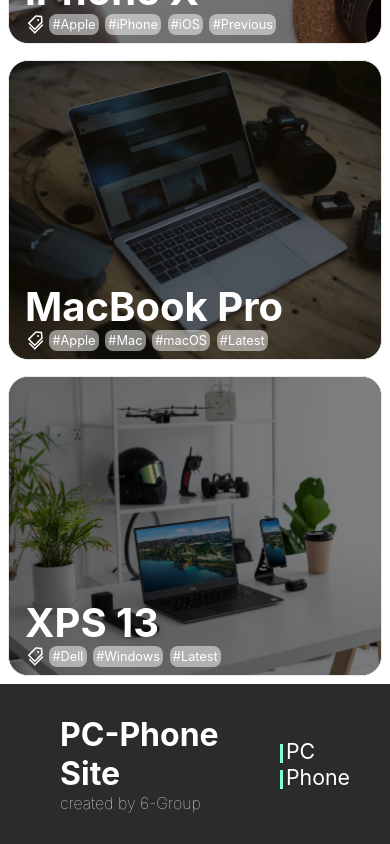
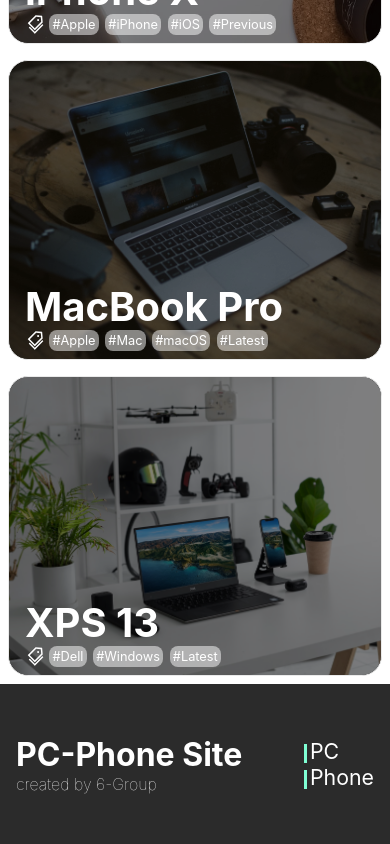
Before and after one commit to datt16/PC-Phone_Site, a Next.js app: page / in a window 390 px wide. Shown: the part 664-1508 px from the top of the page. Built offline with nearby package versions, Linux system fonts and the light colour scheme.

Commit message:
:art: フッターのデザインを修正

```diff
--- a/src/styles/Footer.module.css
+++ b/src/styles/Footer.module.css
@@ -51,3 +51,12 @@
   background-color: aquamarine;
   align-content: center;
 }
+
+@media (max-width: 820px) {
+  .footer {
+    padding: 1rem;
+  }
+  .caption {
+    margin: 0;
+  }
+}
```
